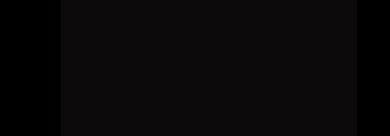
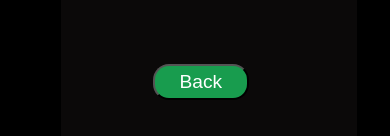
Before and after one commit to isdi-coders-2023/Franz-Salinas-Final-Project-front-202309-mad, a React (Vite) app: page /details/1 in a window 390 px wide. Shown: the part 456-592 px from the top of the page. Built offline with nearby package versions, Linux system fonts and the light colour scheme.

Commit message:
Add button back for details page

```diff
--- a/src/components/card/card.tsx
+++ b/src/components/card/card.tsx
@@ -60,9 +60,11 @@ export const Card = ({ info }: Props) => {
         <div className="fut-player-card">
           <div className="player-card-top">
             <div className="player-master-info">
+              <div className="player-rating">{info.overall}</div>
               <div className="player-position">
                 <span className="span-player-position">{info.position}</span>
               </div>
+
               <div className="player-nation">
                 <img
                   src={footballerFlag}
@@ -77,9 +79,7 @@ export const Card = ({ info }: Props) => {
                   draggable="false"
                 />
               </div>
-              <div className="player-rating">
-                <span></span>
-              </div>
+
               {loggedUser && (
                 <Link
                   to={'/edit/' + info.id}
--- a/src/components/create-footballer/create.footballer.tsx
+++ b/src/components/create-footballer/create.footballer.tsx
@@ -136,7 +136,12 @@ export const CreateFootballer = () => {
 
             <label htmlFor="">
               Brief Story
-              <textarea name="info" id="info" cols={25} rows={5}></textarea>
+              <textarea
+                name="briefStory"
+                id="info"
+                cols={25}
+                rows={5}
+              ></textarea>
             </label>
 
             <div className="create-footballerr-buttons-container">
@@ -161,14 +166,6 @@ export const CreateFootballer = () => {
           </form>
         )}
       </div>
-      {hasCreate && (
-        <div>
-          <p>You have created a Footballer</p>
-          <Link to={'./myplayers'}>
-            <button type="button">Continue</button>
-          </Link>
-        </div>
-      )}
     </div>
   );
 };
--- a/src/components/details/details.scss
+++ b/src/components/details/details.scss
@@ -114,6 +114,19 @@
   display: none;
 }
 
+.button-back-details {
+  font-size: 1.2rem;
+  font-style: normal;
+  border-radius: 1rem;
+  width: 6rem;
+  padding: 0.3rem;
+  color: #fff;
+  background-color: rgba(24, 156, 78, 1);
+  text-align: center;
+  margin-top: 2rem;
+  margin-inline-end: 149rem;
+}
+
 @media screen and (max-width: 460px) {
   .details-page-container {
     display: flex;
@@ -121,13 +134,13 @@
     padding-top: 1.5rem;
     padding-left: 2.8rem;
     gap: 4rem;
-    height: 120vh;
+    height: 124vh;
 
     .data-container {
       padding-top: 0rem;
       padding-right: 1rem;
       margin-left: 1rem;
-      height: 35rem;
+      height: 40rem;
       width: 18.5rem;
 
       .data-player-name {
@@ -185,4 +198,10 @@
       display: none;
     }
   }
+
+  .button-back-details {
+    margin-top: 0rem;
+
+    margin-inline-end: 0rem;
+  }
 }
--- a/src/components/details/details.tsx
+++ b/src/components/details/details.tsx
@@ -2,6 +2,7 @@ import { useFootballer } from '../../hooks/footballer.hooks';
 import './details.scss';
 
 import { makeImageUrlToProperSize } from '../../services/images';
+import { Link } from 'react-router-dom';
 
 export const Details = () => {
   const { currentFootballer } = useFootballer();
@@ -119,6 +120,15 @@ export const Details = () => {
               {currentFootballer?.briefStory}
             </p>{' '}
           </div>
+          <div className="button-back-details-container">
+            <Link
+              to={'/user-list'}
+              style={{ textDecoration: 'none', color: 'inherit' }}
+            >
+              {' '}
+              <button className="button-back-details">Back</button>
+            </Link>
+          </div>
         </div>
       </div>
     </>
--- a/src/components/edit.footballer/edit.footballer.tsx
+++ b/src/components/edit.footballer/edit.footballer.tsx
@@ -238,14 +238,14 @@ export const EditFootballer = () => {
             Details Image
             <input type="file" name="detailsImage" />
           </label>
-          <label htmlFor="">
+          <label htmlFor="info">
             Brief Story
             <textarea
-              name="info"
+              name="briefStory"
               id="info"
               value={findFootballer?.briefStory}
               onChange={handleInputChange}
-              cols={25}
+              cols={30}
               rows={5}
             ></textarea>
           </label>
--- a/src/components/pages/login.page.scss
+++ b/src/components/pages/login.page.scss
@@ -11,7 +11,7 @@
   flex-direction: column;
   margin-block-start: 2rem;
 }
-/ .image-login {
+.image-login {
   display: flex;
   justify-content: center;
   align-items: center;
--- a/src/hooks/footballer.hooks.tsx
+++ b/src/hooks/footballer.hooks.tsx
@@ -38,6 +38,7 @@ export const useFootballer = () => {
     } else {
       dispacht(filterFootballerThunk({ repo, query: selectedValue }));
     }
+    // eslint-disable-next-line react-hooks/exhaustive-deps
   }, [repo, selectedValue]);
 
   const handleDetailsPage = async (footballer: Footballer) => {
```
